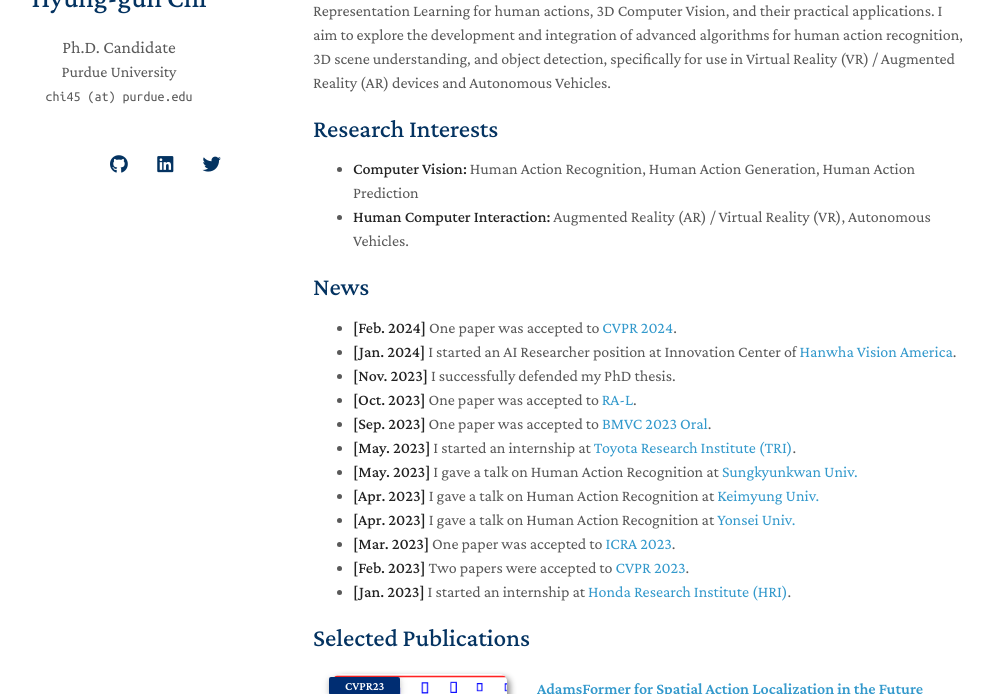
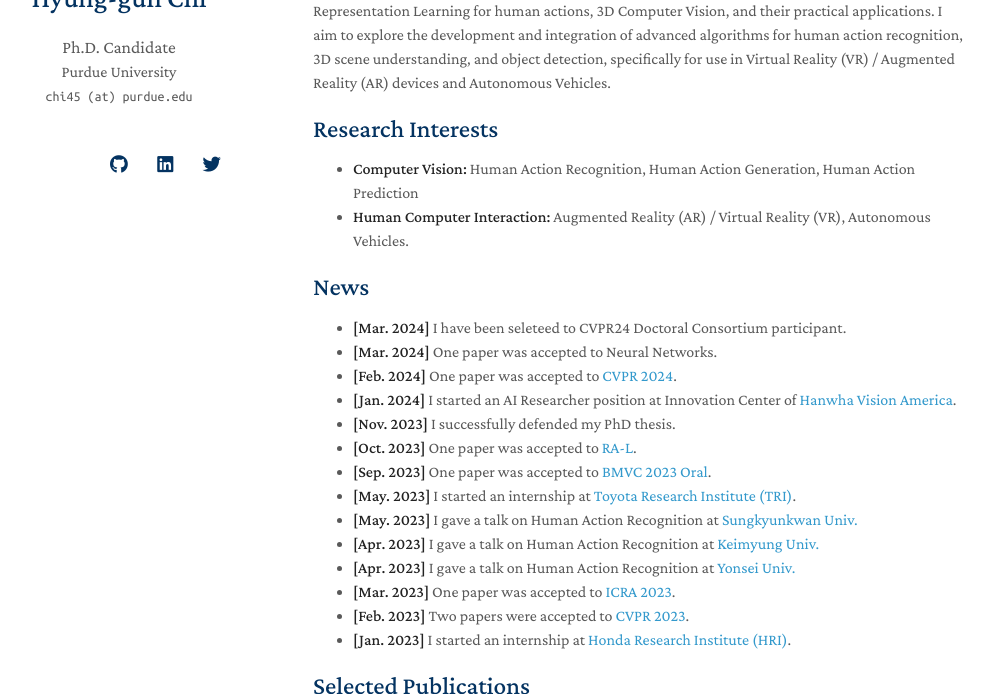
Before and after one commit to stnoah1/stnoah1.github.io, a Jekyll site: the page built from index.md, in a window 1280 px wide and 900 px high, cut to the strip 206-900 px from the top of the window. Shown: the whole strip, without its empty margins (157-1151 px from the left). Built offline with Jekyll 4.4.1, drawn with Linux system fonts in a browser that asks for light colours; nearby versions of some CDN libraries; a style sheet for code colours, icons or effects is not loaded; our own code applies the rules of GitHub Pages for plain Markdown files.

Commit message:
rebuilding site Fri Mar 29 19:00:13 PDT 2024

```diff
--- a/index.md
+++ b/index.md
@@ -13,6 +13,8 @@ I am currently a Ph.D candidate in the Department of Electrical and Computer Eng
 
 ## News
 
+- **[Mar. 2024]** I have been seleteed to CVPR24 Doctoral Consortium participant.
+- **[Mar. 2024]** One paper was accepted to Neural Networks.
 - **[Feb. 2024]** One paper was accepted to [CVPR 2024](https://cvpr.thecvf.com).
 - **[Jan. 2024]** I started an AI Researcher position at Innovation Center of [Hanwha Vision America](https://hanwhavisionamerica.com).
 - **[Nov. 2023]** I successfully defended my PhD thesis.
```
